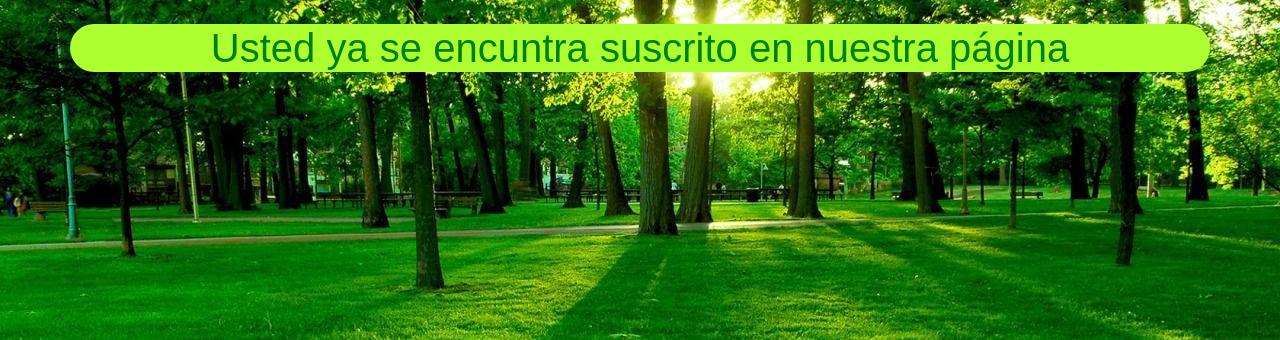
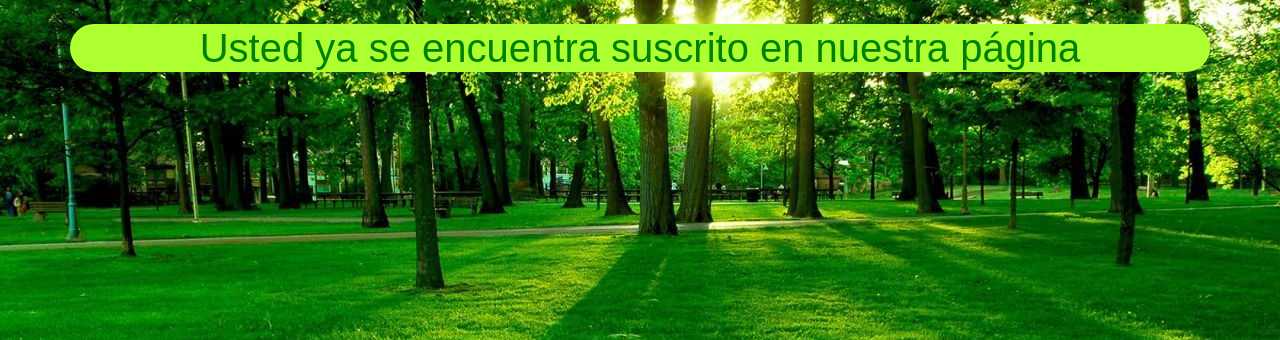
Before and after one commit to IgnacioDT137/greenhome-test, a Django app: page /donar in a window 1280 px wide. Shown: the part 120-460 px from the top of the page. Run offline with Django 4.2, Linux system fonts and the light colour scheme; some web fonts are replaced.

Commit message:
se corrigio un error de ortografia

```diff
--- a/app/templates/app/donaciones.html
+++ b/app/templates/app/donaciones.html
@@ -53,7 +53,7 @@ Suscripción para donación
     </form>
     {% else %}
         <div class="container mt-4" style="background-color: greenyellow; color: green; border-radius: 25px;">
-            <h1 class="text-center">Usted ya se encuntra suscrito en nuestra página</h1>
+            <h1 class="text-center">Usted ya se encuentra suscrito en nuestra página</h1>
         </div>
     {% endif %}
 </div>
```
